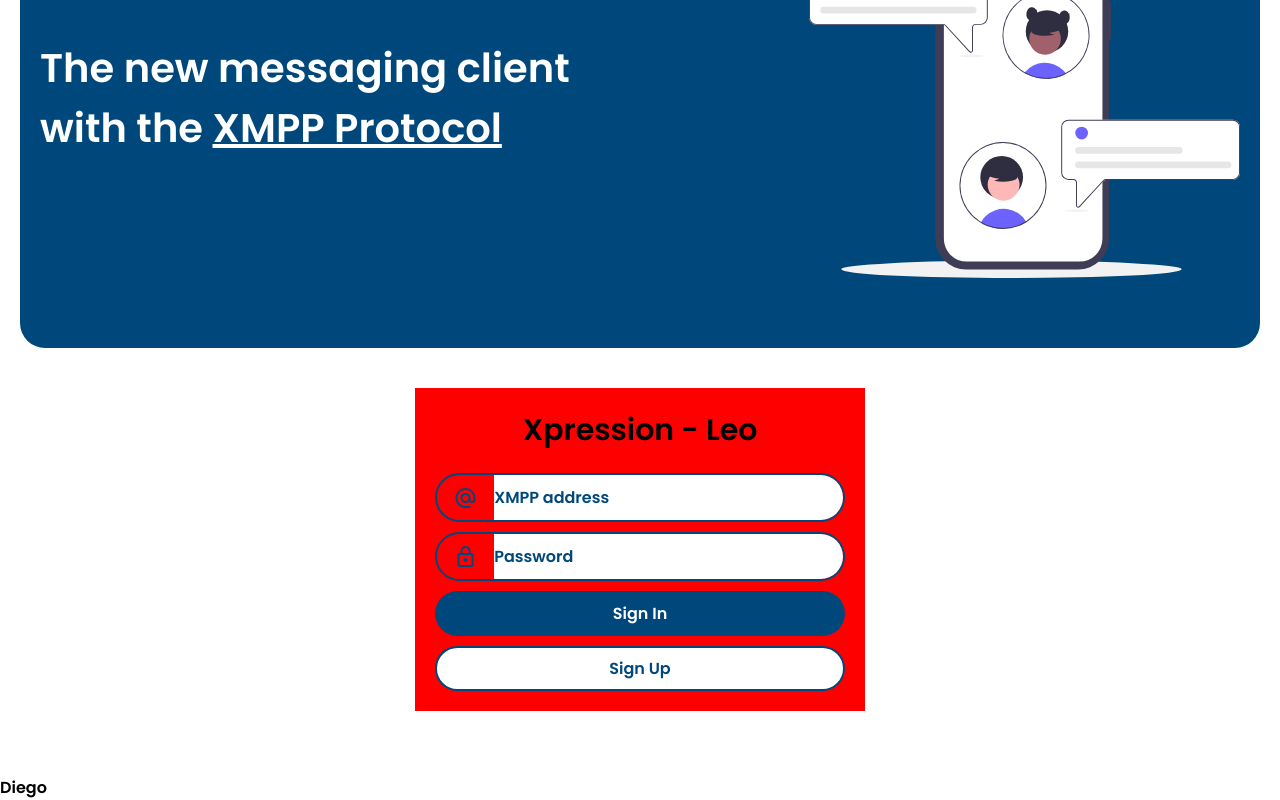
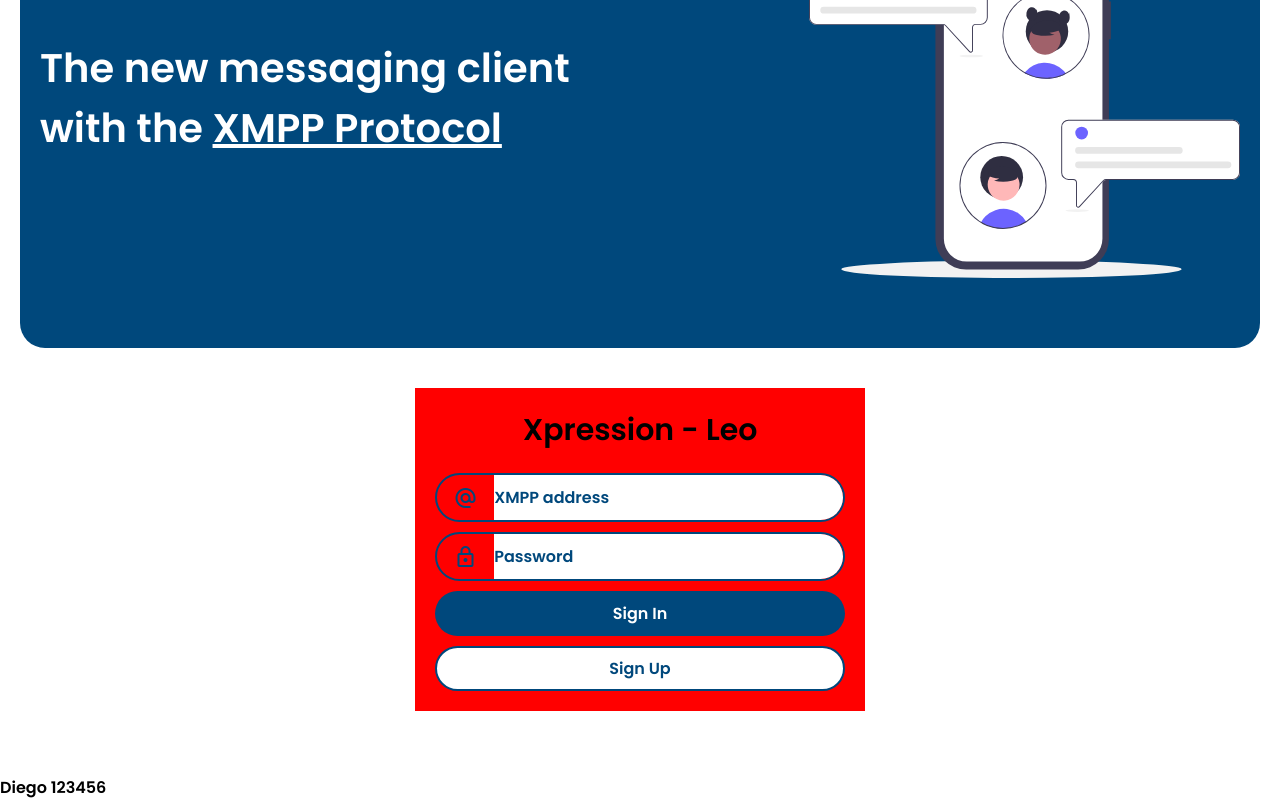
Before and after one commit to leonardosoplapuco/Xpression, a React (Create React App) app in the folder front-end/: page / in a window 1280 px wide. Shown: the part 257-1057 px from the top of the page. Built offline with nearby package versions, Linux system fonts and the light colour scheme.

Commit message:
Add números

```diff
--- a/front-end/src/Components/Footer/Footer.js
+++ b/front-end/src/Components/Footer/Footer.js
@@ -2,7 +2,8 @@ import './Footer.css'
 
 function Footer(){
     return (
-        <p>Diego</p>
+        <p>Diego 123456</p>
+
     );
 }
 
```
